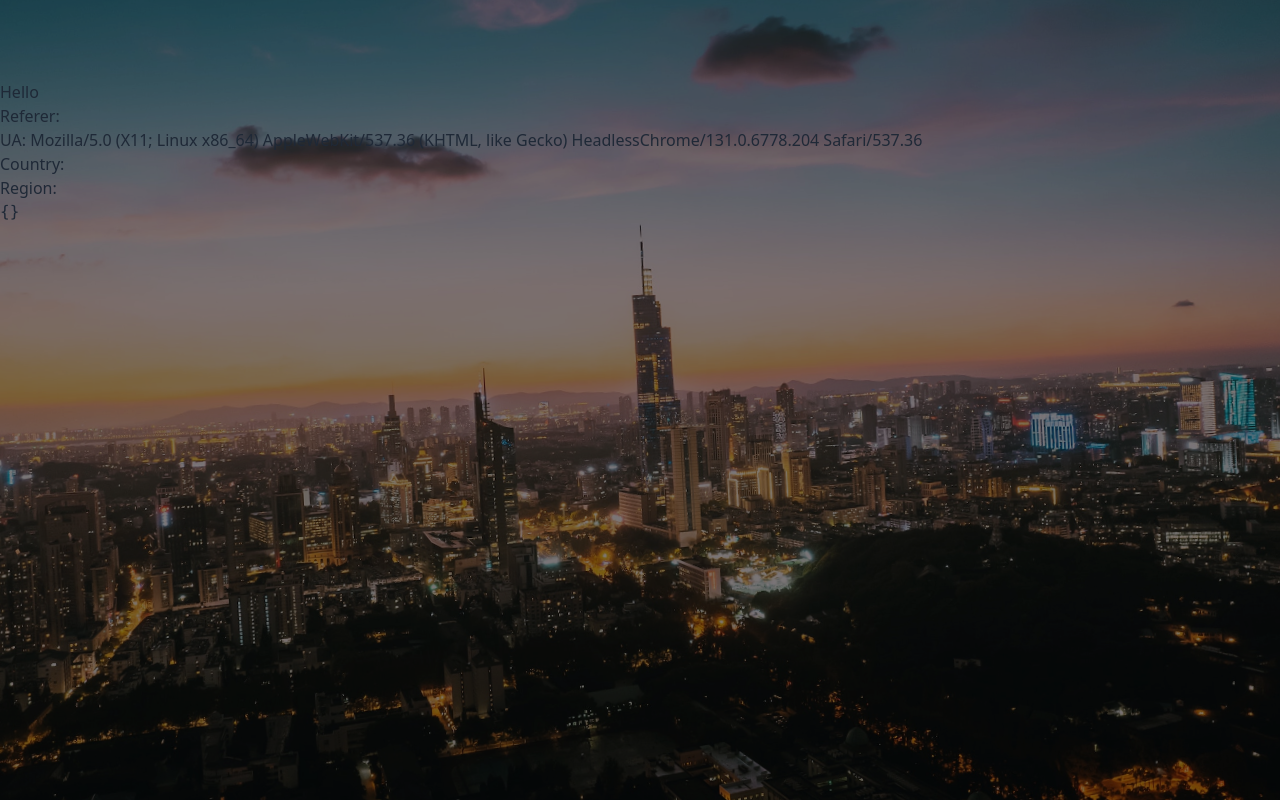
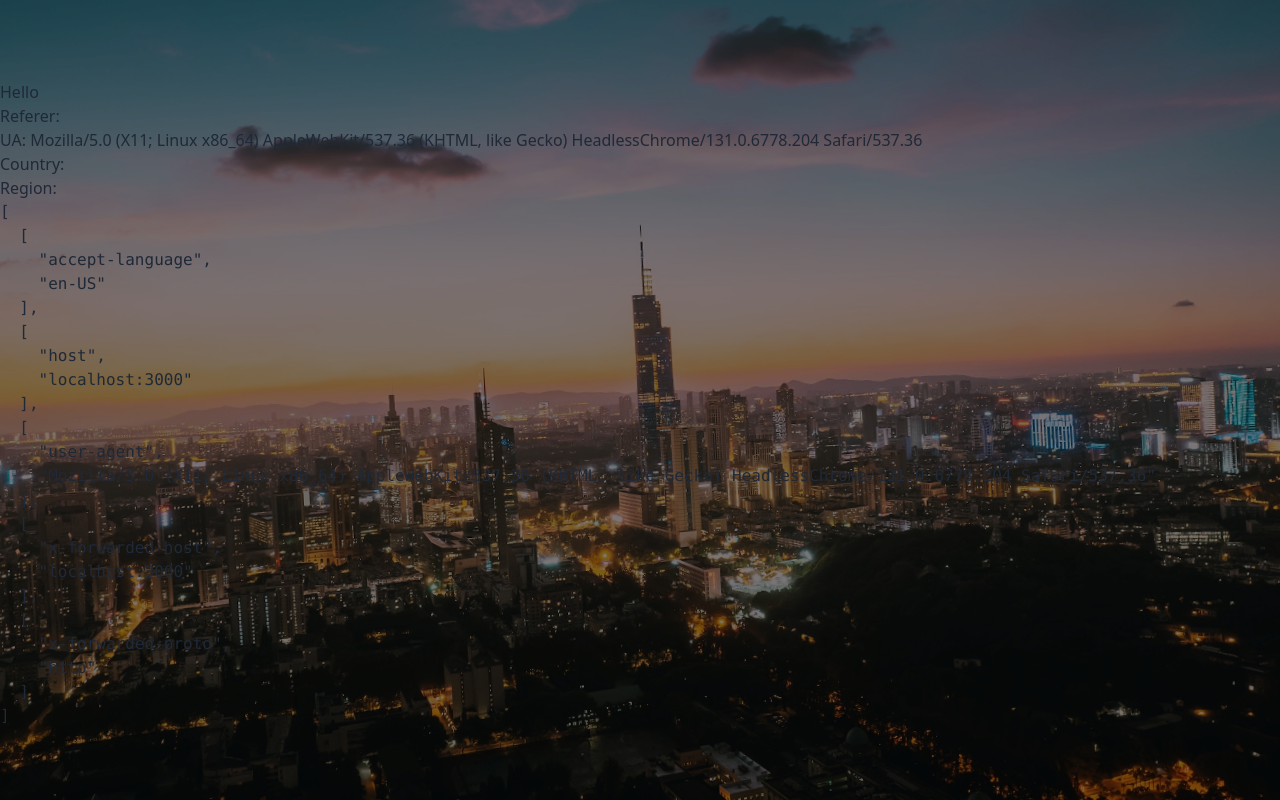
Before and after one commit to willin/beta.willin.wang, a Next.js app: page /1/posts in a window 1280 px wide. Built offline with nearby package versions, Linux system fonts and the light colour scheme.

Commit message:
test: fix headers

```diff
--- a/app/[locale]/(content)/posts/page.tsx
+++ b/app/[locale]/(content)/posts/page.tsx
@@ -14,7 +14,7 @@ export default async function PostPage1() {
       <div>UA: {ua}</div>
       <div>Country: {country}</div>
       <div>Region: {region}</div>
-      <pre>{JSON.stringify(headersList.entries(), null, 2)}</pre>
+      <pre>{JSON.stringify(Array.from(headersList.entries()), null, 2)}</pre>
     </div>
   );
 }
```
